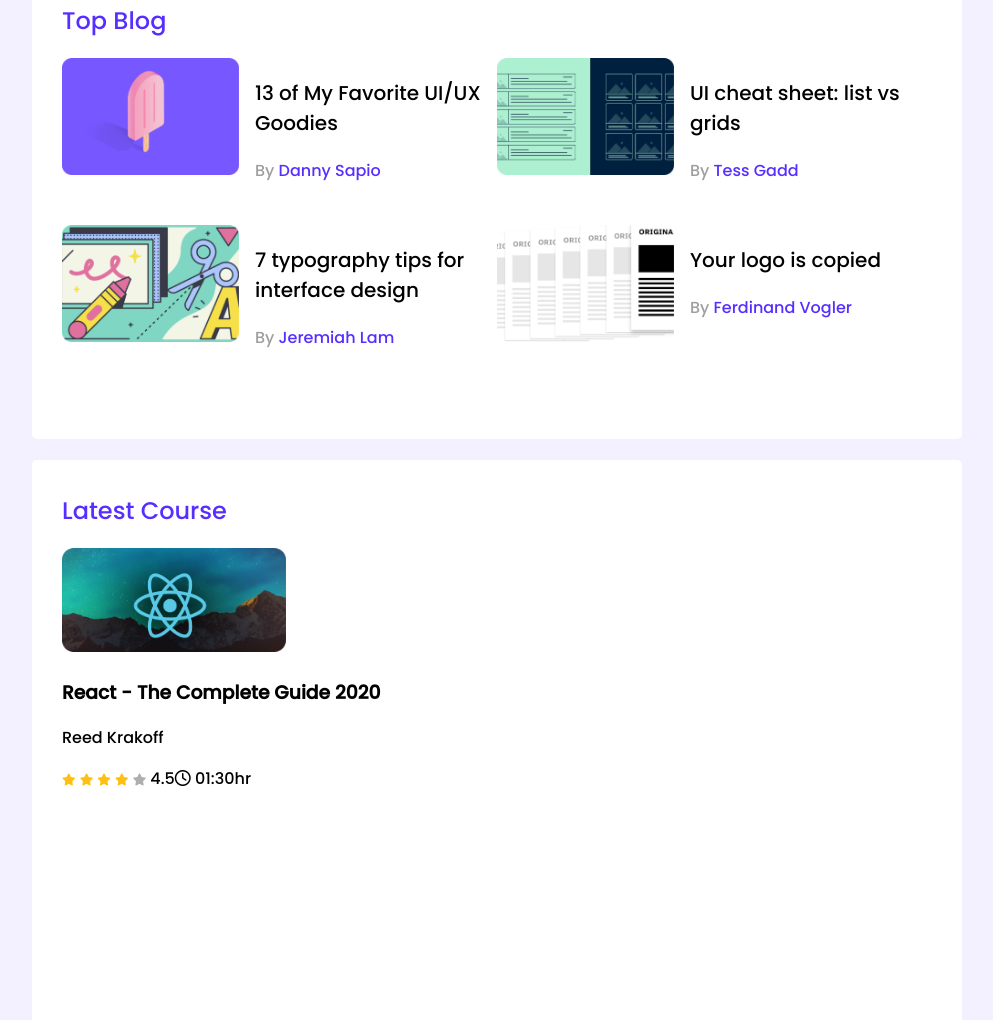
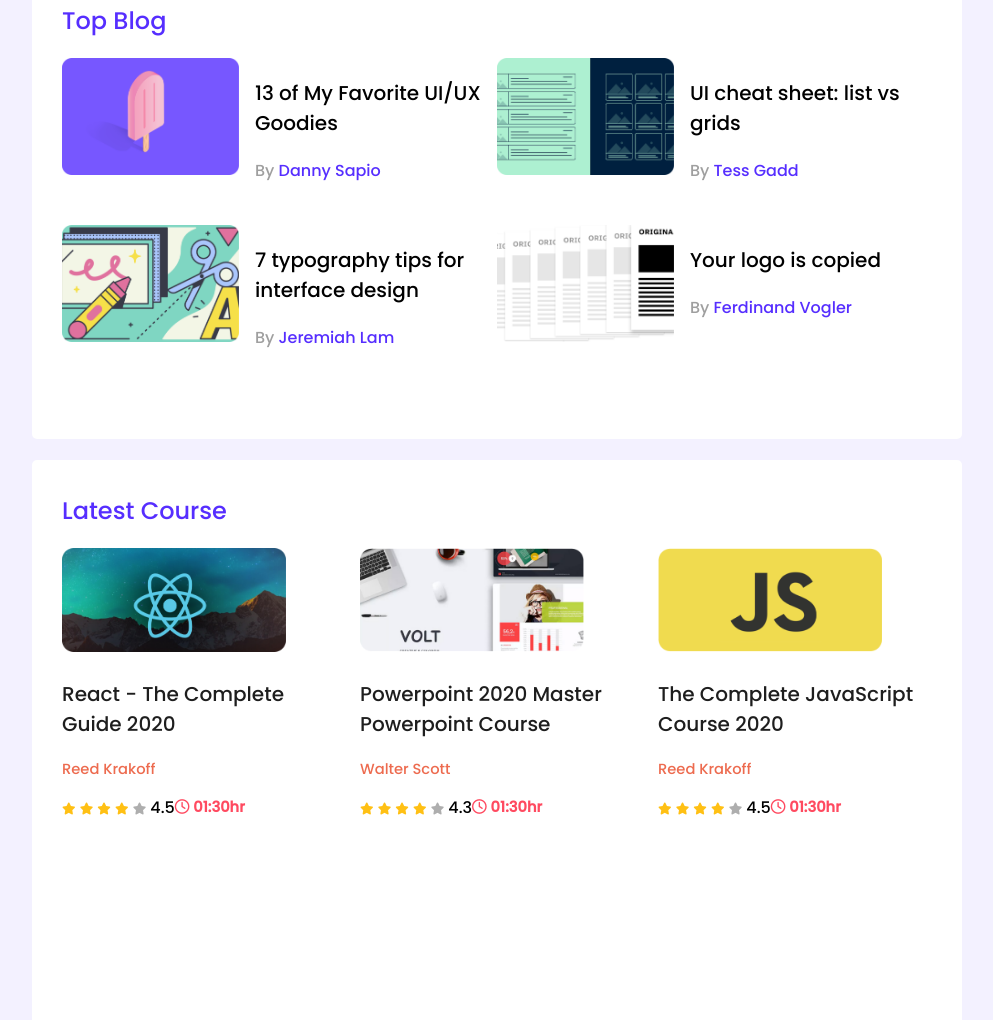
Before and after one commit to RAIHANRASUL17/leader-board-css3, a plain HTML site: page index.html in a window 1280 px wide. Shown: the part 329-1349 px from the top of the page, without its empty margins (143-1136 px from the left). Drawn offline with Linux system fonts and the light colour scheme.

Commit message:
add all courses and set grid layout for three cloumns

```diff
--- a/index.html
+++ b/index.html
@@ -157,6 +157,57 @@
                     </div>
                 </div>
                 <!-- Course-1 End -->
+
+                <!-- step 4.0: for rest two courses -->
+                <div class="course">
+                    <div class="course-banner">
+                        <img src="images/courses/course-2.png" alt="">
+                    </div>
+                    <div class="course-detail">
+                        <h3 class="course-title">Powerpoint 2020 Master Powerpoint Course</h3>
+                        <p class="course-author">Walter Scott</p>
+                        <div class="course-info">
+                            <div>
+                                <i class="fa-solid fa-star filled"></i>
+                                <i class="fa-solid fa-star filled"></i>
+                                <i class="fa-solid fa-star filled"></i>
+                                <i class="fa-solid fa-star filled"></i>
+                                <i class="fa-solid fa-star empty"></i>
+                                <span>4.3</span>
+                            </div>
+                            <!-- <p>4.5</p> -->
+                            <div class="course-duration">
+                                <i class="fa-regular fa-clock"></i> 01:30hr
+                            </div>
+                        </div>
+                    </div>
+                </div>
+
+                <div class="course">
+                    <div class="course-banner">
+                        <img src="images/courses/course-3.png" alt="">
+                    </div>
+                    <div class="course-detail">
+                        <h3 class="course-title">The Complete JavaScript Course 2020</h3>
+                        <p class="course-author">Reed Krakoff</p>
+                        <div class="course-info">
+                            <div>
+                                <i class="fa-solid fa-star filled"></i>
+                                <i class="fa-solid fa-star filled"></i>
+                                <i class="fa-solid fa-star filled"></i>
+                                <i class="fa-solid fa-star filled"></i>
+                                <i class="fa-solid fa-star empty"></i>
+                                <span>4.5</span>
+                            </div>
+                            <!-- <p>4.5</p> -->
+                            <div class="course-duration">
+                                <i class="fa-regular fa-clock"></i> 01:30hr
+                            </div>
+                        </div>
+                    </div>
+                </div>
+
+
             </div>
         </section>
     </main>
--- a/styles/style.css
+++ b/styles/style.css
@@ -72,11 +72,12 @@ hr {
            Top Blogs Styles
 ------------------------------------------ */
 /* Blog-1 Start */
-.blogs{
+.blogs {
     display: grid;
     grid-template-columns: repeat(2, 1fr);
     grid-row-gap: 26px;
 }
+
 .blog {
     display: flex;
 }
@@ -108,33 +109,63 @@ hr {
     font-weight: 400;
     font-size: 16px;
 }
+
 /* Blog-1 End */
 
 /* -------------------------------------
                  Courses Styles
 ----------------------------------------- */
+/* step 4.0: for all courses display Grid */
+.courses {
+    display: grid;
+    grid-template-columns: repeat(3, 1fr);
+    grid-column-gap: 24px;
+    background: #FFFFFF;
+    border-radius: 5px;
+}
+
 /* Course-1 Styles Start */
-.course .course-banner img{
+.course .course-banner img {
     width: 224px;
-height: 104px;
+    height: 104px;
 }
+
+.course-title {
+    font-weight: 500;
+    font-size: 20.0336px;
+    color: #1E1E1E;
+}
+
+.course-author {
+    font-weight: 400;
+    font-size: 14.6913px;
+    color: #ED6B4F;
+}
+
 /* for (star,4.5, clock symble and 01:30) display flex  */
-.course-info{
+.course-info {
     display: flex;
     align-items: center;
     /* justify-content: space-between; */
 }
+
+.course-duration {
+    font-weight: 600;
+    font-size: 14.6913px;
+    color: #FF4A60;
+}
+
 /* for star part styles */
-.fa-star{
+.fa-star {
     font-size: 12px;
 }
 
-.fa-star.filled{
+.fa-star.filled {
     /* don't put any gap */
     color: #FFC014;
 }
 
-.fa-star.empty{
+.fa-star.empty {
     color: #AEAEAE;
 
 }
```
